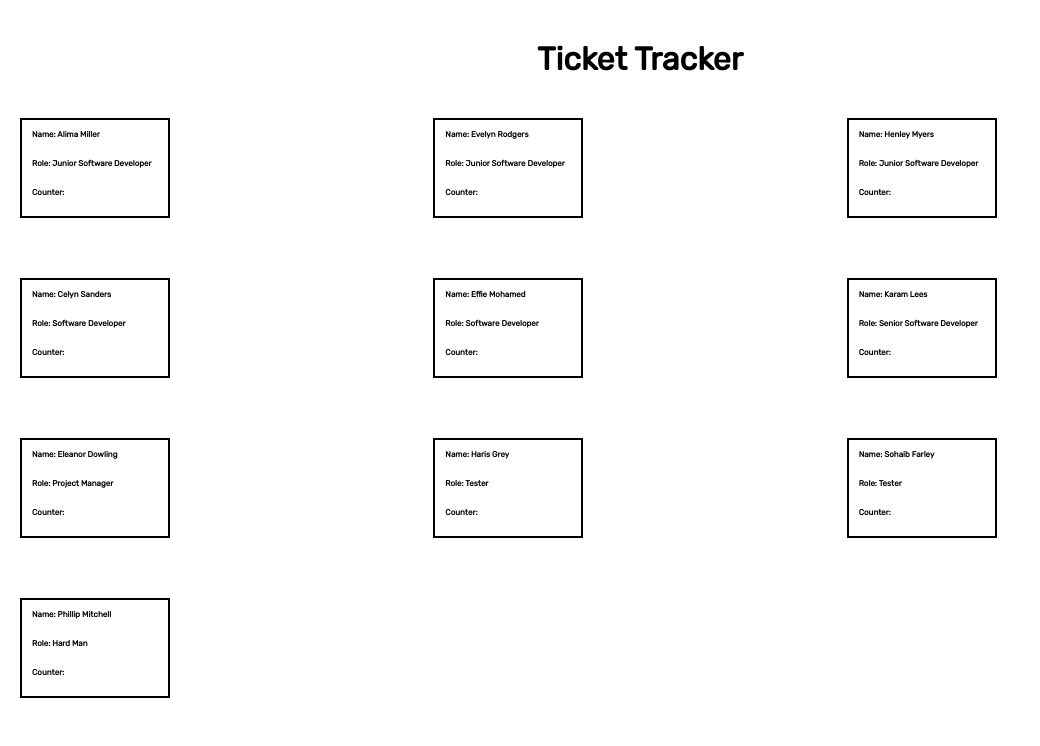
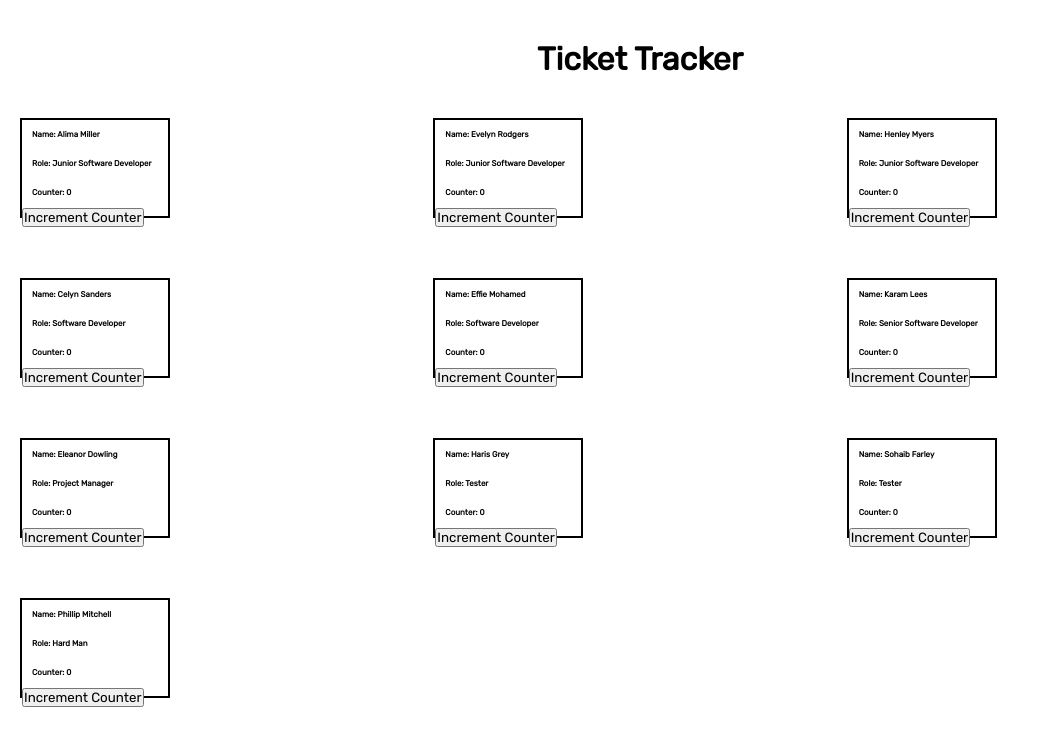
Before and after one commit to luke-welbourn/ticket-tracker, a React (Vite) app: page / in a window 1280 px wide. Shown: the top 746 px of the page, without its empty margins (0-1040 px from the left). Built offline with nearby package versions, Linux system fonts and the light colour scheme.

Commit message:
have a counters on tiles.

```diff
--- a/src/components/Ticket/Ticket.tsx
+++ b/src/components/Ticket/Ticket.tsx
@@ -12,6 +12,15 @@ type TicketProps = {
 };
 
 const Ticket = ({ info }: TicketProps) => {
+  //
+  //
+  const [counter, setCounter] = useState<number>(0);
+  //
+  //
+  const handleIncrement = () => {
+    setCounter((prevCounter) => prevCounter + 1);
+  };
+
   return (
     <div className="ticket-container__created">
       {info.map((worker) => (
@@ -19,7 +28,8 @@ const Ticket = ({ info }: TicketProps) => {
           <p>Name: {worker.name}</p>
           <p>Role: {worker.role}</p>
           <div>
-            <p>Counter:</p>
+            <p>Counter: {counter}</p>
+            <button onClick={handleIncrement}>Increment Counter</button>
           </div>
         </div>
       ))}
--- a/src/data/team.ts
+++ b/src/data/team.ts
@@ -1,9 +1,3 @@
-// export type teamMember = {
-//   id: number;
-//   name: string;
-//   role: string;
-// };
-
 export const team = [
   {
     id: 1,
```
